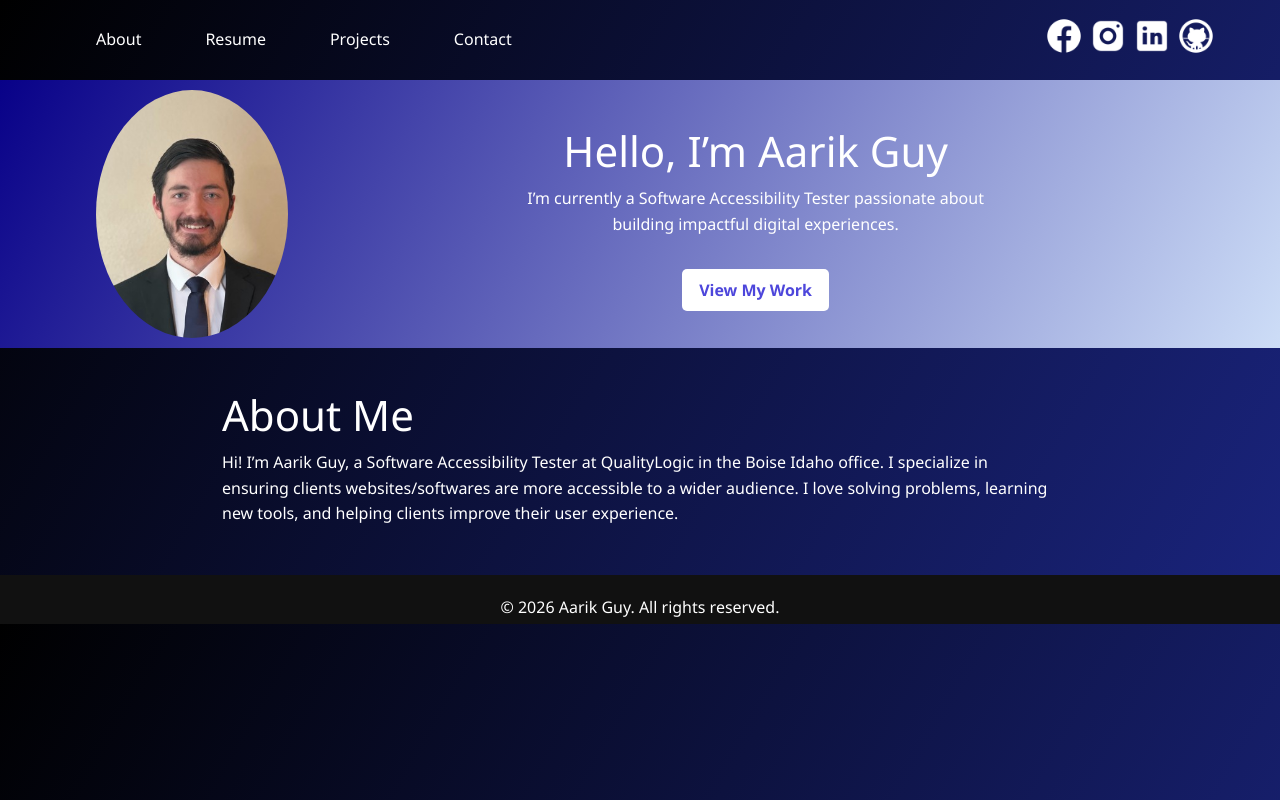
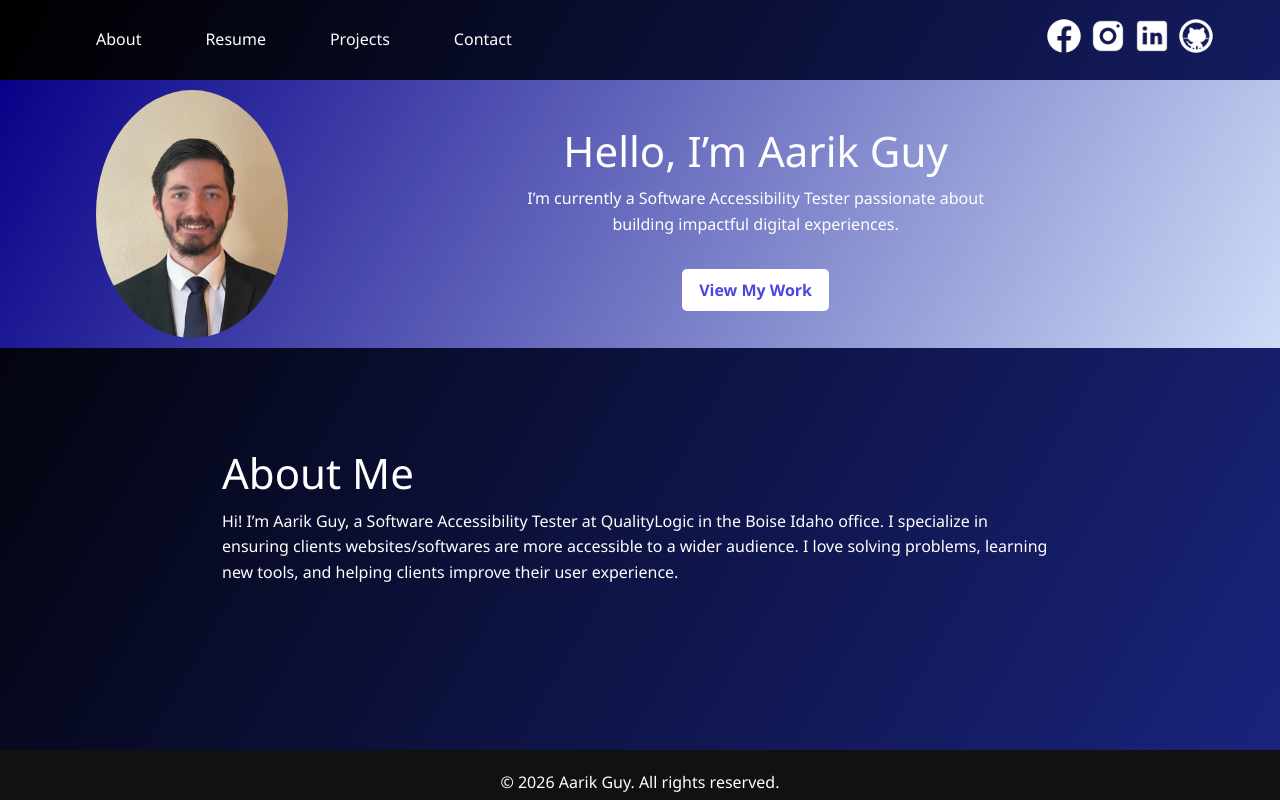
Before and after one commit to AarikGuy/Portfolio, a React (Vite) app in the folder frontend/: page / in a window 1280 px wide. Built offline with nearby package versions, Linux system fonts and the light colour scheme.

Commit message:
Moved footer to the bottom of the page

```diff
--- a/frontend/src/App.css
+++ b/frontend/src/App.css
@@ -1,3 +1,13 @@
+html, body, #root {
+    height: 100%;
+}
+
+.app-container {
+    display: flex;
+    flex-direction: column;
+    min-height: 100vh;
+}
+
 h1, h2{
     font-size: 42px;
     font-weight: 400;
@@ -159,6 +169,9 @@ footer {
     padding: 20px 1rem 4px 1rem;
     background: #111;
     color: white;
+    position: relative;
+    width: 100%;
+    margin-top: auto;
 }
 
 footer p{
--- a/frontend/src/App.jsx
+++ b/frontend/src/App.jsx
@@ -12,7 +12,7 @@ import Projects from "./pages/Projects";
 
 function App() {
   return (
-    <>
+    <div className="app-container">
       <Navbar />
       <Routes>
         <Route path="/" element={<Home />} />
@@ -21,7 +21,7 @@ function App() {
         {/* <Route path="/contact" element={<Contact />} /> */}
       </Routes>
       <Footer />
-    </>
+    </div>
   );
   // return <h1>Hello React</h1>;
 }
```
